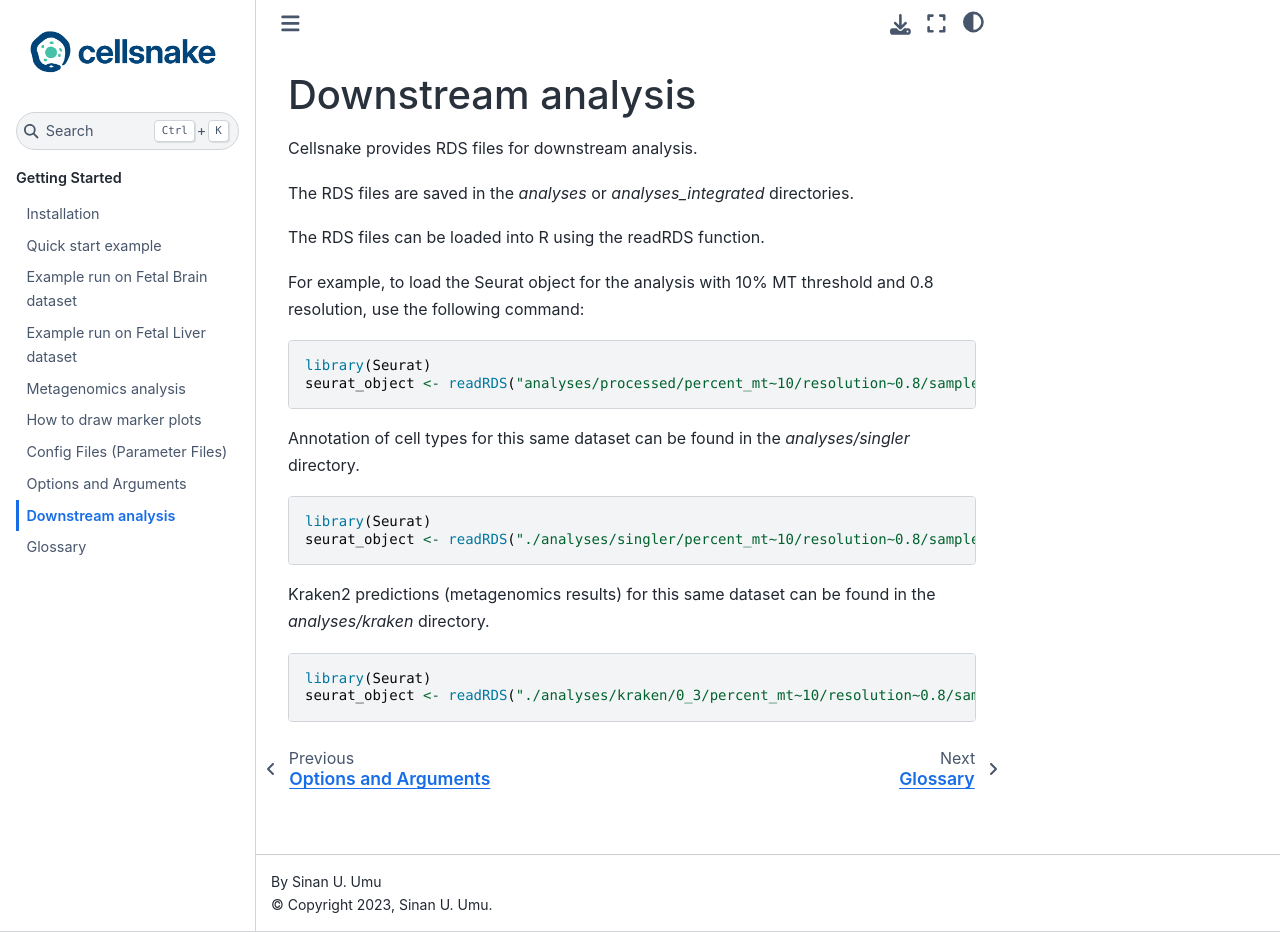
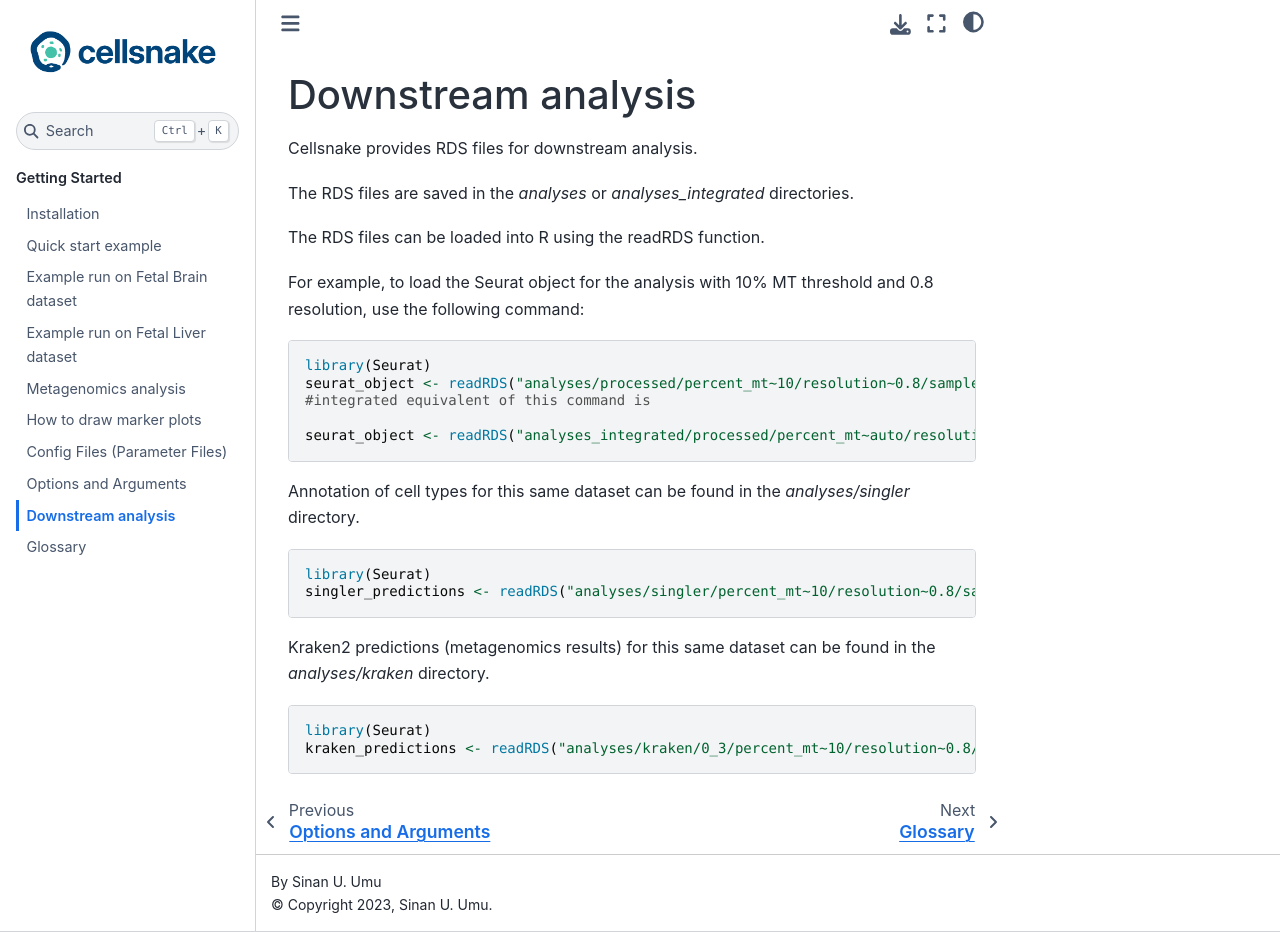
Before and after one commit to sinanugur/cellsnake, a Sphinx documentation site: the page built from docs/downstream.rst, in a window 1280 px wide and 932 px high. Built offline with Sphinx 7.4.7 and the Sphinx Book theme 1.1.4, drawn with Linux system fonts in a browser that asks for light colours.

Commit message:
downstream

```diff
--- a/docs/downstream.rst
+++ b/docs/downstream.rst
@@ -16,6 +16,12 @@ For example, to load the Seurat object for the analysis with 10% MT threshold an
 
     library(Seurat)
     seurat_object <- readRDS("analyses/processed/percent_mt~10/resolution~0.8/sample_name.rds")
+    #integrated equivalent of this command is
+
+    seurat_object <- readRDS("analyses_integrated/processed/percent_mt~auto/resolution~0.8/integrated.rds")
+
+
+
 
 
 Annotation of cell types for this same dataset can be found in the `analyses/singler` directory.
@@ -23,7 +29,7 @@ Annotation of cell types for this same dataset can be found in the `analyses/sin
 .. code-block:: R
 
     library(Seurat)
-    seurat_object <- readRDS("./analyses/singler/percent_mt~10/resolution~0.8/sample_name.rds")
+    singler_predictions <- readRDS("analyses/singler/percent_mt~10/resolution~0.8/sample_name.rds")
 
 
 Kraken2 predictions (metagenomics results) for this same dataset can be found in the `analyses/kraken` directory.
@@ -31,4 +37,4 @@ Kraken2 predictions (metagenomics results) for this same dataset can be found in
 .. code-block:: R
 
     library(Seurat)
-    seurat_object <- readRDS("./analyses/kraken/0_3/percent_mt~10/resolution~0.8/sample_name/microbiome-full-genus-level.rds")
+    kraken_predictions <- readRDS("analyses/kraken/0_3/percent_mt~10/resolution~0.8/sample_name/microbiome-full-genus-level.rds") #genus level predictions
--- a/docs/glossary.rst
+++ b/docs/glossary.rst
@@ -12,7 +12,7 @@ Here we explain some of the terminology related to Cellsnake and Seurat.
 
 **nCount_RNA** is the total number of molecules detected within a cell. You can access this plot under *technicals*.
 
-**mt.percent** Mitochondrial RNA percentage. We use "^[Mm][Tt]-" regex pattern to detect MT genes. Higher percentage of MT genes may suggest death cells.
+**mt.percent** Mitochondrial RNA percentage. We use "^[Mm][Tt]-" regex pattern to detect MT genes. Higher percentage of MT genes may suggest dead cells.
 
 **rp.percent** Ribosomal RNA percentage. We use "(?i)(^RP[SL])" regex pattern to detect ribosomal genes. Usually no filtering required for ribosomal genes.
 
```
